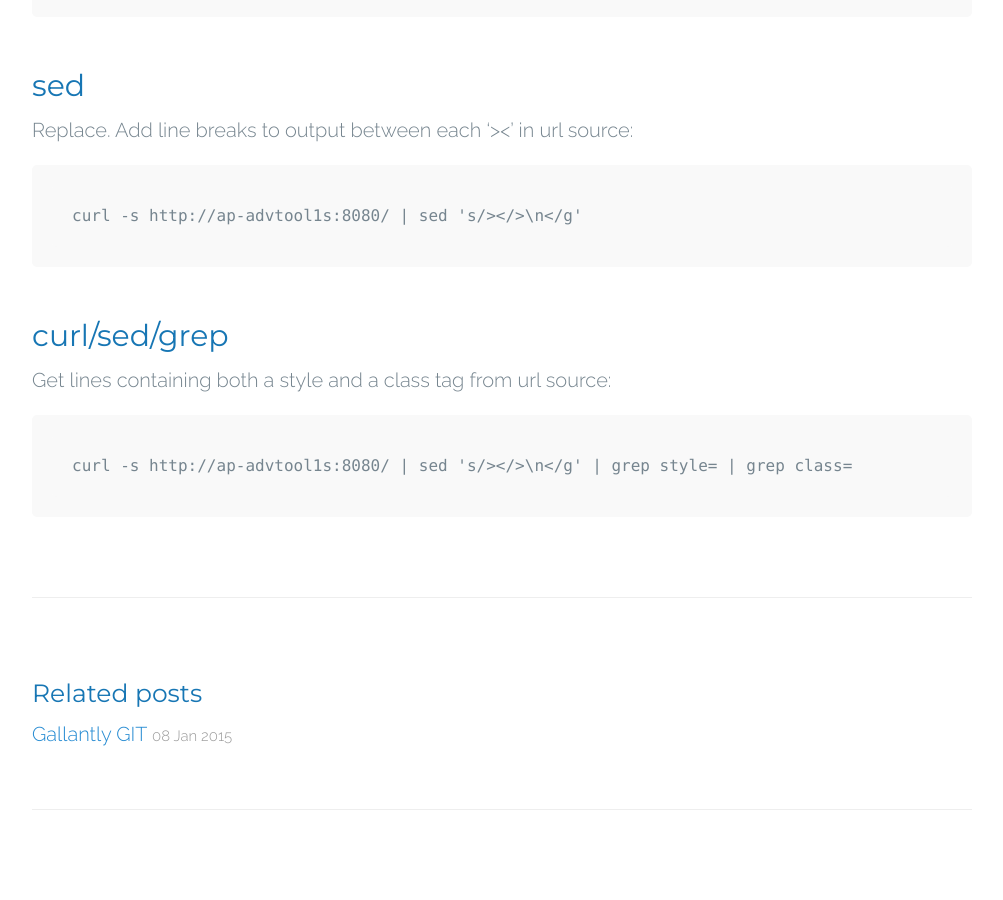
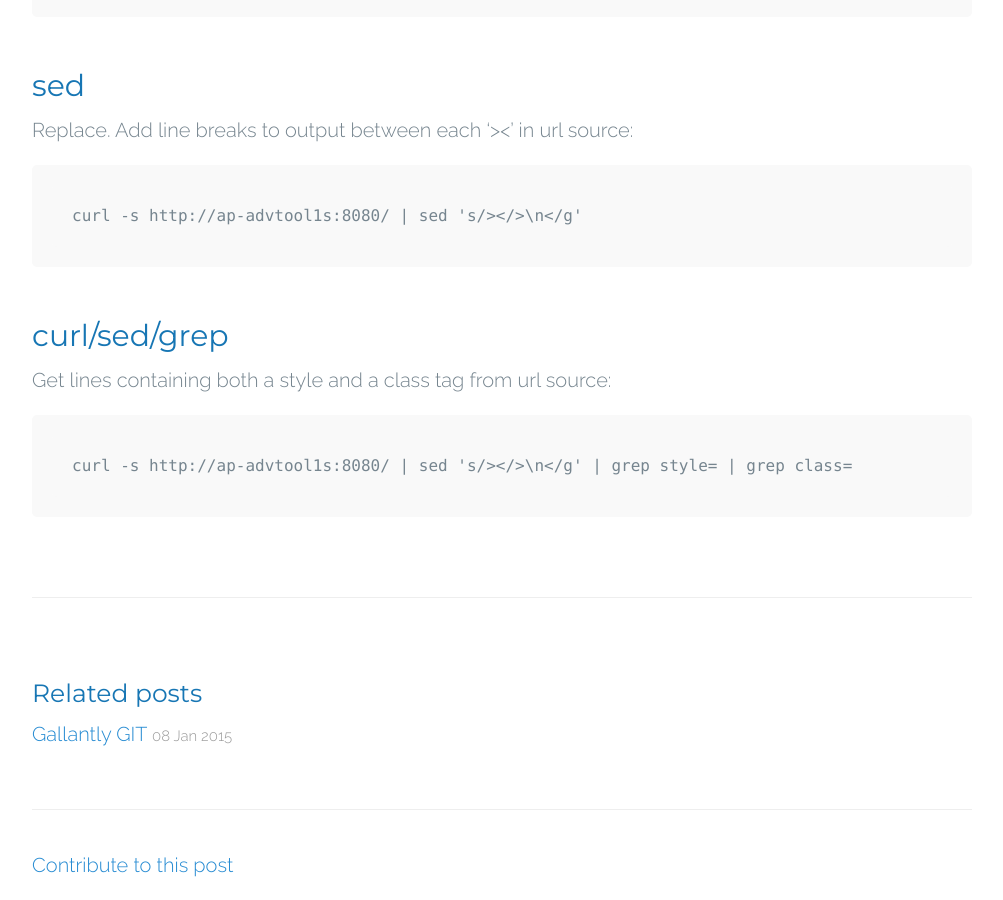
Before and after one commit to cirgl/lthr.github.io, a Jekyll site: the page built from _posts/2015-02-18-bash.md, in a window 1280 px wide and 900 px high, scrolled down 1578 px. Shown: the whole window, without its empty margins (138-1141 px from the left). Built offline with Jekyll 4.4.1, drawn with Linux system fonts in a browser that asks for light colours; before the commit the page ends 2448 px from its top, so only the background shows below that.

Commit message:
add contribute link

```diff
--- a/_layouts/post.html
+++ b/_layouts/post.html
@@ -29,3 +29,4 @@ layout: default
   </ul>
 </aside>
 {% endif %}
+<a href="https://github.com/justnarp/justnarp.github.io/blob/master/{{ page.path }}" >Contribute to this post</a>
```
